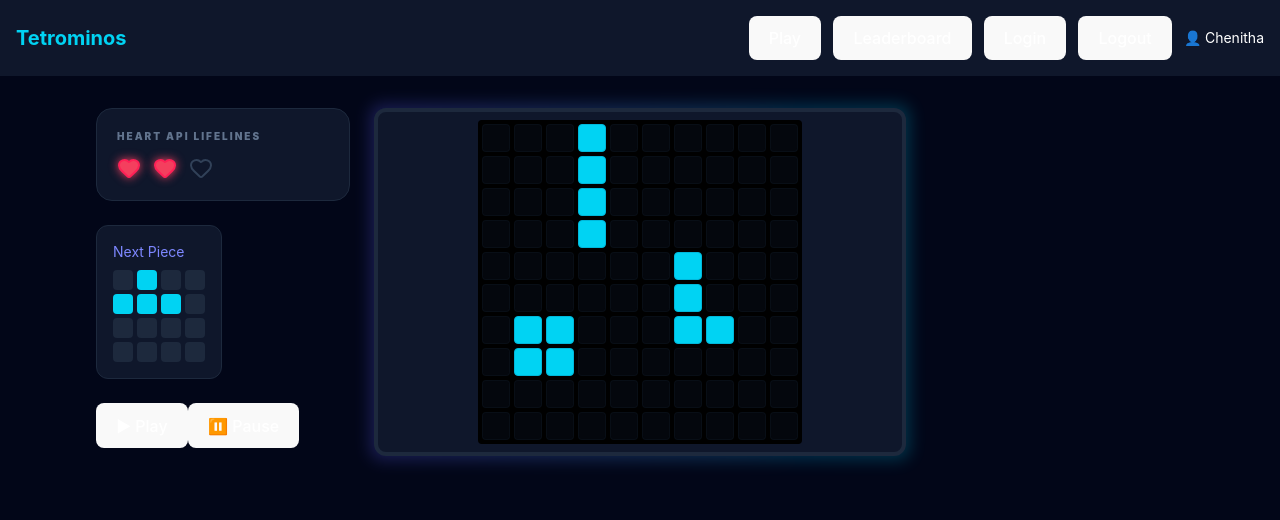
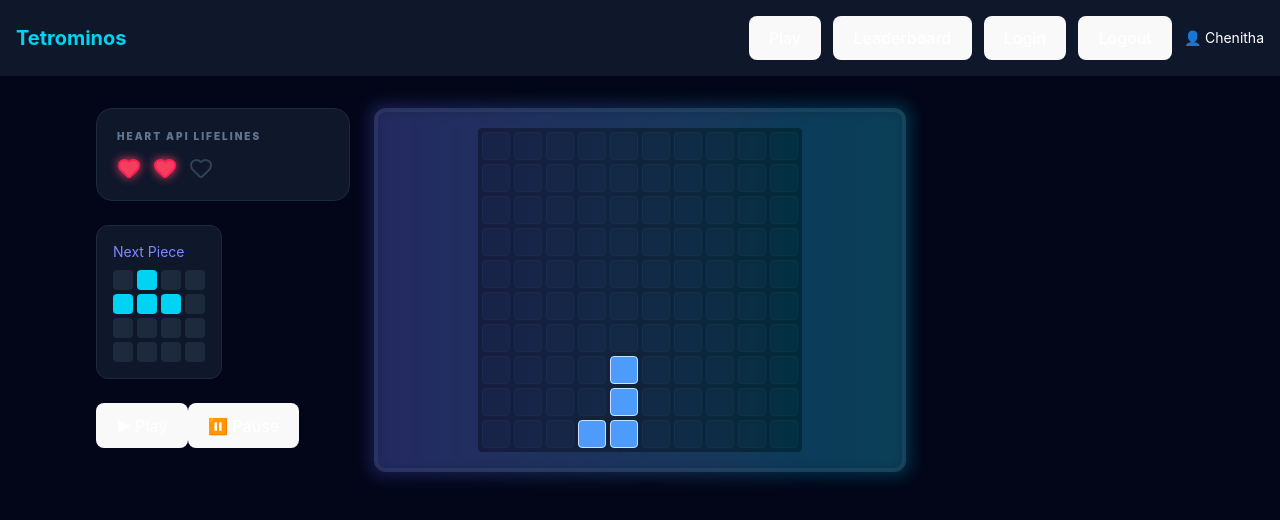
Before and after one commit to Cheni-SllitA/Tetrominos, a React (Vite) app: page / in a window 1280 px wide. Shown: the top 520 px of the page. Built offline with nearby package versions, Linux system fonts and the light colour scheme.

Commit message:
basic game play ready

```diff
--- a/src/components/GameBoard.jsx
+++ b/src/components/GameBoard.jsx
@@ -1,35 +1,163 @@
-import "tailwindcss";
+import { useState, useEffect, useCallback } from "react";
+
+const ROWS = 10;
+const COLS = 10;
+
+const TETROMINOS = {
+  I: { shape: [[1, 1, 1, 1]], color: "bg-cyan-400" },
+  O: { shape: [[1, 1],[1, 1]], color: "bg-yellow-400" },
+  T: { shape: [[0,1,0],[1,1,1]], color: "bg-purple-400" },
+  L: { shape: [[1,0],[1,0],[1,1]], color: "bg-orange-400" },
+  J: { shape: [[0,1],[0,1],[1,1]], color: "bg-blue-400" },
+  S: { shape: [[0,1,1],[1,1,0]], color: "bg-green-400" },
+  Z: { shape: [[1,1,0],[0,1,1]], color: "bg-red-400" },
+};
+
+const randomPiece = () => {
+  const keys = Object.keys(TETROMINOS);
+  return TETROMINOS[keys[Math.floor(Math.random() * keys.length)]];
+};
+
+const rotate = (matrix) =>
+  matrix[0].map((_, i) => matrix.map(row => row[i]).reverse());
 
 const GameBoard = () => {
-  const rows = 10;
-  const cols = 10;
+  const [board, setBoard] = useState(
+    Array.from({ length: ROWS }, () => Array(COLS).fill(null))
+  );
+  const [current, setCurrent] = useState({
+    ...randomPiece(),
+    position: { row: 0, col: 3 },
+  });
+  const [gameOver, setGameOver] = useState(false);
+  const [score, setScore] = useState(0);
+  const [paused, setPaused] = useState(false);
 
-  // Hard-coded filled cells (row, col)
-  const filledCells = [[0, 3], [1, 3], [2, 3],
-                      [3, 3], [6, 1], [6, 2],
-                      [7, 1], [7, 2], [4, 6], [5, 6],
-                      [6, 6], [6, 7]];
+  const collision = (shape, pos) => {
+    return shape.some((row, r) =>
+      row.some((cell, c) => {
+        if (!cell) return false;
+        const newRow = pos.row + r;
+        const newCol = pos.col + c;
+        return (
+          newCol < 0 ||
+          newCol >= COLS ||
+          newRow >= ROWS ||
+          (board[newRow] && board[newRow][newCol])
+        );
+      })
+    );
+  };
 
-  const isFilled = (row, col) =>
-    filledCells.some(([r, c]) => r === row && c === col);
+  const mergePiece = () => {
+    const newBoard = board.map(row => [...row]);
+    current.shape.forEach((row, r) => {
+      row.forEach((cell, c) => {
+        if (cell) {
+          newBoard[current.position.row + r][current.position.col + c] =
+            current.color;
+        }
+      });
+    });
+    return newBoard;
+  };
+
+  const clearLines = (newBoard) => {
+    const filtered = newBoard.filter(row => row.some(cell => !cell));
+    const linesCleared = ROWS - filtered.length;
+    const emptyRows = Array.from({ length: linesCleared }, () =>
+      Array(COLS).fill(null)
+    );
+    setScore(prev => prev + linesCleared * 100);
+    return [...emptyRows, ...filtered];
+  };
+
+  const move = (dir) => {
+    if (paused || gameOver) return;
+    const newPos = { ...current.position };
+    if (dir === "left") newPos.col--;
+    if (dir === "right") newPos.col++;
+    if (dir === "down") newPos.row++;
+
+    if (!collision(current.shape, newPos)) {
+      setCurrent(prev => ({ ...prev, position: newPos }));
+    } else if (dir === "down") {
+      const merged = mergePiece();
+      const cleared = clearLines(merged);
+      setBoard(cleared);
+      const newPiece = {
+        ...randomPiece(),
+        position: { row: 0, col: 3 },
+      };
+      if (collision(newPiece.shape, newPiece.position)) {
+        setGameOver(true);
+      }
+      setCurrent(newPiece);
+    }
+  };
+
+  const rotatePiece = () => {
+    if (paused || gameOver) return;
+    const rotated = rotate(current.shape);
+    if (!collision(rotated, current.position)) {
+      setCurrent(prev => ({ ...prev, shape: rotated }));
+    }
+  };
+
+  useEffect(() => {
+    const handleKey = (e) => {
+      if (e.key === "ArrowLeft") move("left");
+      if (e.key === "ArrowRight") move("right");
+      if (e.key === "ArrowDown") move("down");
+      if (e.key === "ArrowUp") rotatePiece();
+    };
+    window.addEventListener("keydown", handleKey);
+    return () => window.removeEventListener("keydown", handleKey);
+  });
+
+  useEffect(() => {
+    if (paused || gameOver) return;
+    const interval = setInterval(() => move("down"), 700);
+    return () => clearInterval(interval);
+  });
 
   return (
-    <div className="bg-slate-900 p-2 rounded-xl border-4 border-slate-800 flex justify-center backdrop-blur-sm">
-      <div className="grid grid-cols-10 gap-1 bg-black p-1 rounded shadow-inner">
-        {Array.from({ length: rows }).map((_, row) =>
-          Array.from({ length: cols }).map((_, col) => (
+    <div className="bg-slate-900 p-4 rounded-xl border-4 border-slate-800 flex justify-center">
+      <div className="grid grid-cols-10 gap-1 bg-black p-1 rounded">
+        {board.map((row, r) =>
+          row.map((cell, c) => {
+            const isCurrent =
+              current.shape.some((shapeRow, sr) =>
+                shapeRow.some(
+                  (val, sc) =>
+                    val &&
+                    r === current.position.row + sr &&
+                    c === current.position.col + sc
+                )
+              );
+
+            return (
               <div
-              key={`${row}-${col}`}
+                key={`${r}-${c}`}
                 className={`w-6 h-6 md:w-7 md:h-7 border rounded-sm
                   ${
-                  isFilled(row, col)
-                    ? "bg-cyan-400 border-cyan-500"
+                    isCurrent
+                      ? current.color
+                      : cell
+                      ? cell
                       : "bg-slate-900/30 border-slate-800/20"
                   }`}
               />
-          ))
+            );
+          })
         )}
       </div>
+
+      {gameOver && (
+        <div className="absolute text-red-500 text-xl font-bold">
+          GAME OVER
+        </div>
+      )}
     </div>
   );
 };
```
Lines whose indentation alone changed are shown as unchanged.
